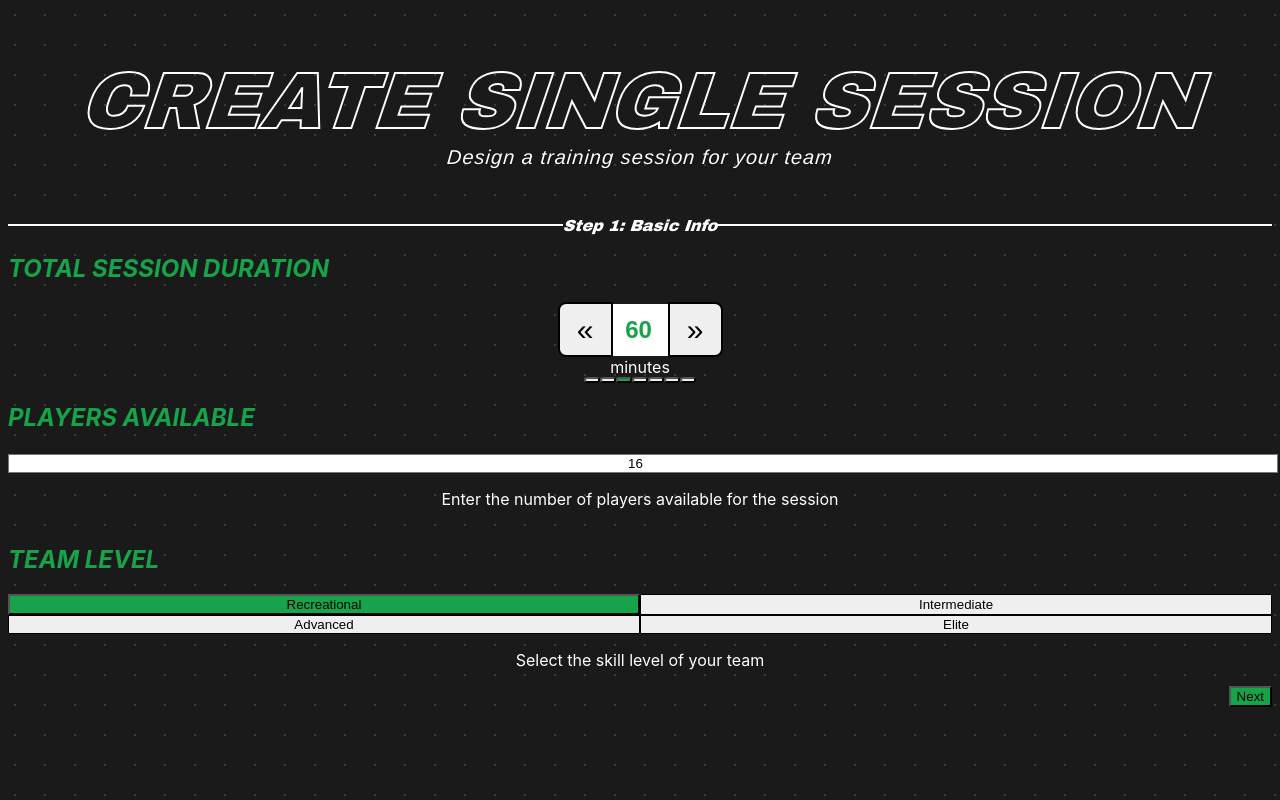
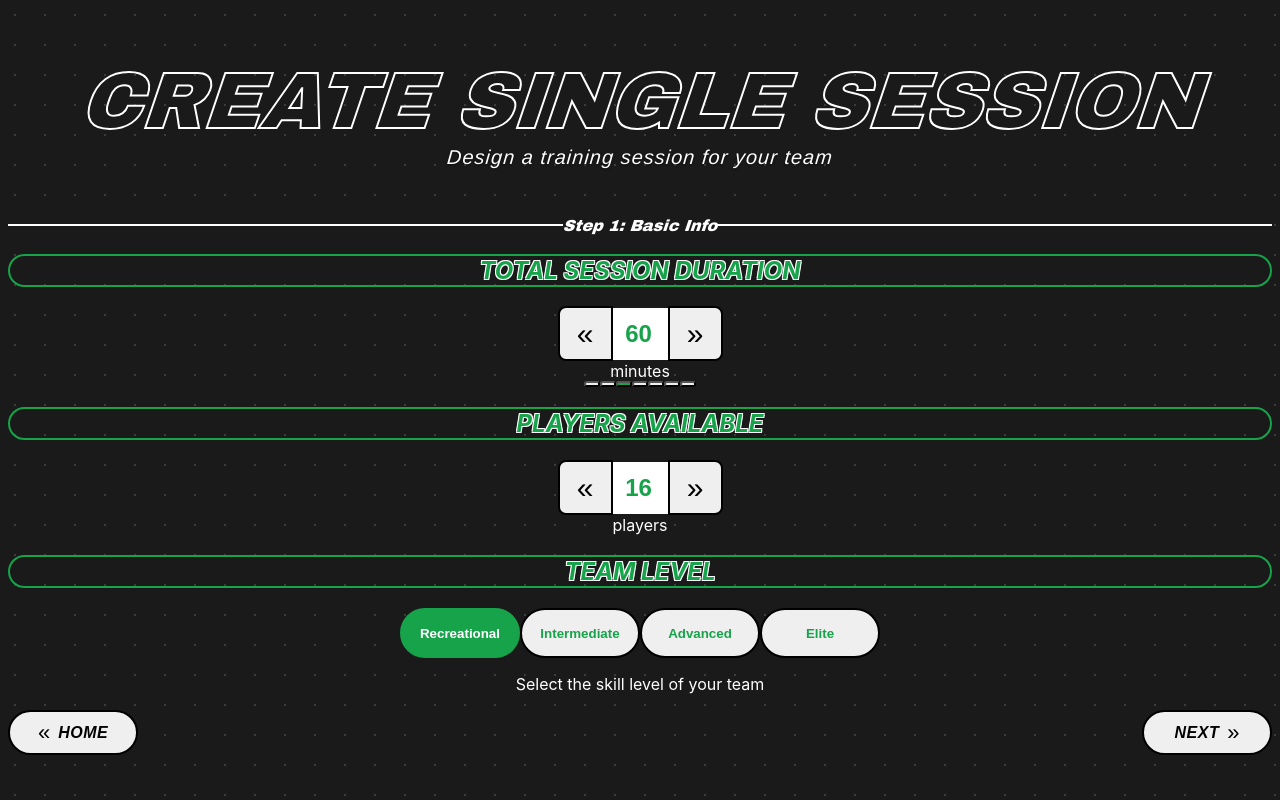
Before and after one commit to kellen-reid-sg/brapp, a Next.js app: page /sessions/create in a window 1280 px wide. Built offline with nearby package versions, Linux system fonts and the light colour scheme.

Commit message:
Updated Players Available and Team Level sections of the CreateSessionPage. UI updates. Added Next and and Home Pages as well.

```diff
--- a/app/CreateSession/CreateSessionPage.jsx
+++ b/app/CreateSession/CreateSessionPage.jsx
@@ -71,7 +71,7 @@ const CreateSessionPage = () => {
       <div className="p-8">
         {/* Session Duration Selector */}
         <div className="mb-12">
-          <h2 className="text-2xl font-bold italic mb-6" style={{color: '#16a34a'}}>TOTAL SESSION DURATION</h2>
+          <h2 className="text-2xl font-bold italic mb-6 text-center border-2 border-white py-2 rounded-full" style={{color: '#16a34a', textShadow: '-1px -1px 0 #fff, 1px -1px 0 #fff, -1px 1px 0 #fff, 1px 1px 0 #fff'}}>TOTAL SESSION DURATION</h2>
           <div className="relative">
             <div className="flex flex-col items-center justify-center py-6">
               {/* Duration input with pagination style - EXTRA LARGE VERSION */}
@@ -145,66 +145,109 @@ const CreateSessionPage = () => {
 
         {/* Players Available Input */}
         <div className="mb-12">
-          <h2 className="text-2xl font-bold italic mb-4" style={{color: '#16a34a'}}>PLAYERS AVAILABLE</h2>
-          <div>
-            <div className="flex flex-col items-center">
-              <div className="relative w-full">
+          <h2 className="text-2xl font-bold italic mb-6 text-center border-2 border-white py-2 rounded-full" style={{color: '#16a34a', textShadow: '-1px -1px 0 #fff, 1px -1px 0 #fff, -1px 1px 0 #fff, 1px 1px 0 #fff'}}>PLAYERS AVAILABLE</h2>
+          <div className="relative">
+            <div className="flex flex-col items-center justify-center py-6">
+              {/* Player count input with pagination style */}
+              <div className="mb-4">
+                <div className="flex flex-row items-center justify-center">
+                  <button
+                    onClick={() => {
+                      const newCount = Math.max(1, sessionData.playerCount - 1);
+                      handleChange('playerCount', newCount);
+                    }}
+                    className="bg-white border-2 border-gray-300 hover:bg-gray-100 flex items-center justify-center"
+                    disabled={sessionData.playerCount <= 1}
+                    aria-label="Decrease player count"
+                    style={{borderRadius: '8px 0 0 8px', margin: 0, height: '55px', width: '55px'}}
+                  >
+                    <span style={{fontSize: '30px', display: 'flex', alignItems: 'center'}}>«</span>
+                  </button>
+
+                  <div className="bg-white border-y-2 border-gray-300 flex items-center justify-center" style={{width: '55px', height: '48px', margin: 0, padding: 0, overflow: 'hidden'}}>
                     <input
                       type="number"
-                  value={sessionData.playerCount === 0 ? '' : sessionData.playerCount}
+                      value={sessionData.playerCount}
                       onChange={(e) => {
-                    const value = e.target.value;
-                    if (value === '') {
-                      handleChange('playerCount', 0);
-                    } else {
-                      const numValue = parseInt(value, 10);
-                      if (!isNaN(numValue) && numValue >= 1) {
-                        handleChange('playerCount', numValue);
-                      }
+                        const value = parseInt(e.target.value, 10);
+                        if (!isNaN(value)) {
+                          // Clamp value between 1 and 30
+                          const clampedValue = Math.min(30, Math.max(1, value));
+                          handleChange('playerCount', clampedValue);
                         }
                       }}
                       min="1"
-                  placeholder="Enter number of players"
-                  className="w-full py-2 px-3 bg-white border border-gray-300 rounded text-center text-xl focus:outline-none"
+                      max="30"
+                      style={{width: '100%', height: '100%', border: 'none', backgroundColor: 'white', color: '#16a34a', fontSize: '24px', fontWeight: 'bold', textAlign: 'center', appearance: 'textfield', padding: '0 0 0 12px', margin: 0}}
+                      className="focus:outline-none"
                     />
+                  </div>
 
+                  <button
+                    onClick={() => {
+                      const newCount = Math.min(30, sessionData.playerCount + 1);
+                      handleChange('playerCount', newCount);
+                    }}
+                    className="bg-white border-2 border-gray-300 hover:bg-gray-100 flex items-center justify-center"
+                    disabled={sessionData.playerCount >= 30}
+                    aria-label="Increase player count"
+                    style={{borderRadius: '0 8px 8px 0', margin: 0, height: '55px', width: '55px'}}
+                  >
+                    <span style={{fontSize: '30px', display: 'flex', alignItems: 'center'}}>»</span>
+                  </button>
                 </div>
-              <p className="text-sm text-gray-700 mt-2 text-center">Enter the number of players available for the session</p>
+              </div>
+
+              {/* Players label */}
+              <div className="text-2xl text-gray-600 font-medium mt-3 mb-3">players</div>
             </div>
           </div>
         </div>
 
         {/* Team Level Selector */}
         <div className="mb-12">
-          <h2 className="text-2xl font-bold italic mb-4" style={{color: '#16a34a'}}>TEAM LEVEL</h2>
-          <div>
+          <h2 className="text-2xl font-bold italic mb-6 text-center border-2 border-white py-2 rounded-full" style={{color: '#16a34a', textShadow: '-1px -1px 0 #fff, 1px -1px 0 #fff, -1px 1px 0 #fff, 1px 1px 0 #fff'}}>TEAM LEVEL</h2>
           <div className="flex flex-col items-center">
-              <div className="grid grid-cols-2 gap-1 w-full">
+            <div className="flex flex-row items-center justify-center gap-4 w-full max-w-xl">
               {['Recreational', 'Intermediate', 'Advanced', 'Elite'].map((level) => (
                 <button
                   key={level}
                   onClick={() => handleChange('teamLevel', level)}
-                    className={`py-2 px-3 ${sessionData.teamLevel === level ? 'bg-[#16a34a] text-white' : 'bg-white text-gray-700 border border-gray-300'} font-medium transition-colors`}
+                  className={`py-3 px-5 rounded-full text-lg transition-colors ${sessionData.teamLevel === level
+                    ? 'bg-[#16a34a] border-2 border-[#16a34a]'
+                    : 'bg-white text-[#16a34a] border-2 border-gray-300 hover:border-gray-400'}`}
+                  style={{
+                    minWidth: '120px',
+                    height: '50px',
+                    fontWeight: 800,
+                    color: sessionData.teamLevel === level ? 'white' : '#16a34a'
+                  }}
                 >
                   {level}
                 </button>
               ))}
             </div>
-              <p className="text-sm text-gray-700 mt-2 text-center">Select the skill level of your team</p>
-            </div>
+            <p className="text-sm text-gray-700 mt-4 text-center">Select the skill level of your team</p>
           </div>
         </div>
 
-        {/* Next button */}
-        <div className="flex justify-end">
+        {/* Navigation buttons */}
+        <div className="flex justify-between mt-16">
+          <button
+            onClick={() => router.push('/')}
+            className="bg-white text-black py-2 px-6 rounded-full flex items-center justify-center transition-colors border-2 border-gray-300 hover:border-gray-400"
+            style={{minWidth: '130px', height: '45px'}}
+          >
+            <span style={{fontSize: '22px', display: 'flex', alignItems: 'center', marginRight: '8px'}}>«</span>
+            <span style={{fontWeight: 800, fontStyle: 'italic', letterSpacing: '0.5px', textTransform: 'uppercase', fontSize: '16px'}}>HOME</span>
+          </button>
           <button
             onClick={handleNext}
-            className="text-white py-2 px-4 rounded-md flex items-center transition-colors" style={{backgroundColor: '#16a34a', ':hover': {backgroundColor: '#15803d'}}}
+            className="bg-white text-black py-2 px-6 rounded-full flex items-center justify-center transition-colors border-2 border-gray-300 hover:border-gray-400"
+            style={{minWidth: '130px', height: '45px'}}
           >
-            Next
-            <svg xmlns="http://www.w3.org/2000/svg" className="h-5 w-5 ml-1" viewBox="0 0 20 20" fill="currentColor">
-              <path fillRule="evenodd" d="M10.293 5.293a1 1 0 011.414 0l4 4a1 1 0 010 1.414l-4 4a1 1 0 01-1.414-1.414L12.586 10 10.293 7.707a1 1 0 010-1.414z" clipRule="evenodd" />
-            </svg>
+            <span style={{fontWeight: 800, fontStyle: 'italic', letterSpacing: '0.5px', textTransform: 'uppercase', fontSize: '16px'}}>NEXT</span>
+            <span style={{fontSize: '22px', display: 'flex', alignItems: 'center', marginLeft: '8px'}}>»</span>
           </button>
         </div>
       </div>
```
Also changed, not shown: 2 other files (tests, documents, lock files or other folders). Lines whose indentation alone changed are shown as unchanged.
